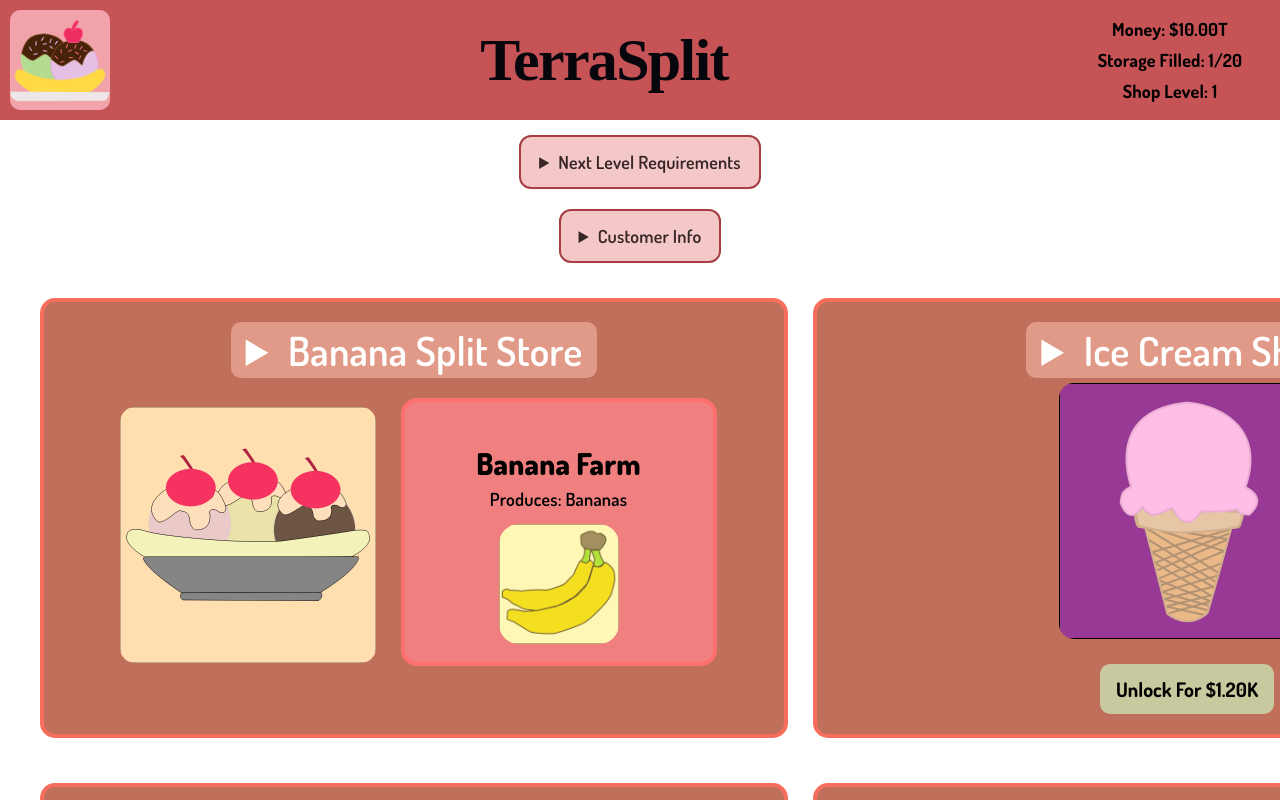
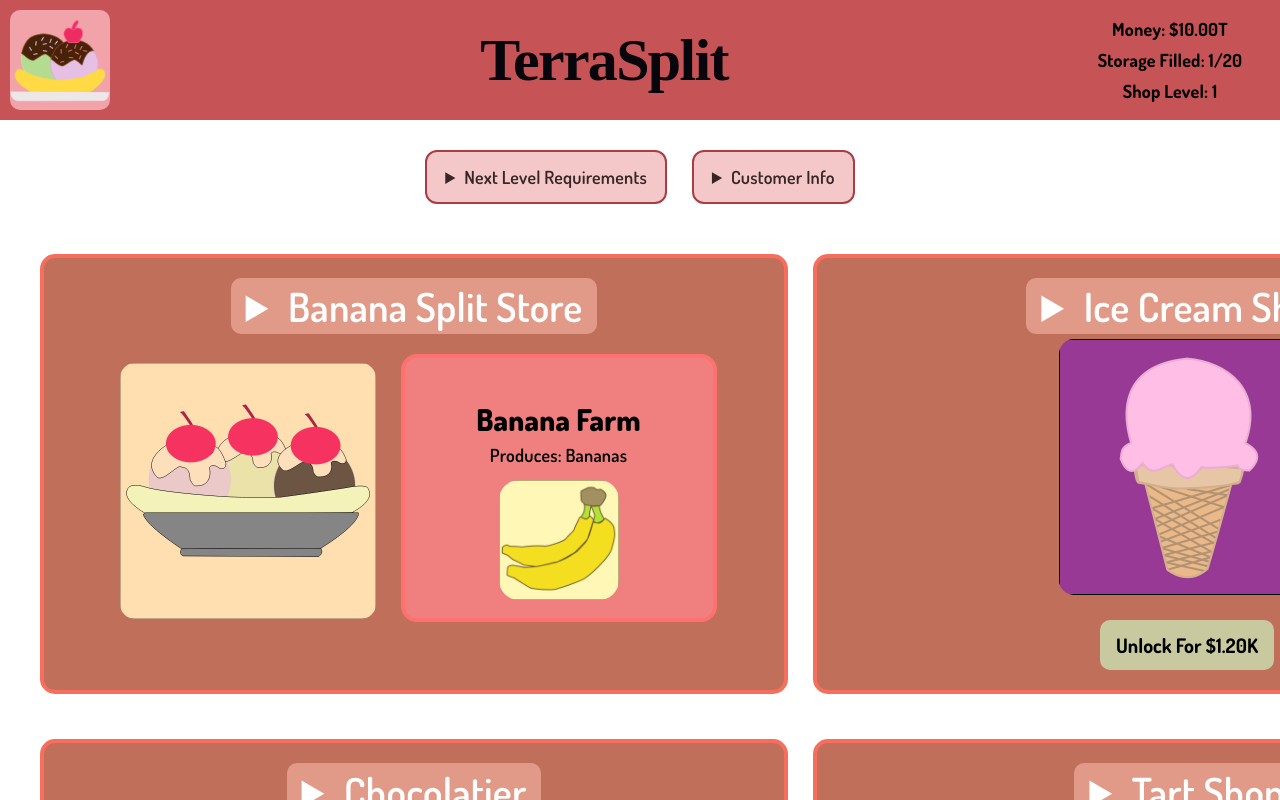
Before and after one commit to Scripting-Java/TerraSplit, a React (Vite) app: page / in a window 1280 px wide. Shown: the top 800 px of the page. Built offline with nearby package versions, Linux system fonts and the light colour scheme; a web font is replaced by a local one.

Commit message:
Horizontal panels

```diff
--- a/src/App.css
+++ b/src/App.css
@@ -50,6 +50,7 @@
   font-weight: 550;
   margin-bottom: 5px;
   margin-top:15px;
+  cursor: pointer;
 }
 
 .reqs p{
@@ -76,3 +77,12 @@ html, body, #root {
   gap:25px;
   padding:20px 40px;
 }
+
+.infoPanels{
+  display:flex;
+  justify-content: center;
+  align-items: center;
+  gap:25px;
+  margin: 15px auto;
+
+}
--- a/src/App.tsx
+++ b/src/App.tsx
@@ -175,6 +175,7 @@ function App() {
         </div>
       </header>
 
+      <div className='infoPanels'>
       {next ? (
         <div>
           <details className='reqs'>
@@ -192,6 +193,7 @@ function App() {
         <p>Customers Arriving In: {countdown} seconds</p>
         <p>Customers Served Last Cycle: {lastWave}</p>
       </details>
+      </div>
 
       <div className='busGrid'>
         {shops.map(shop => (
```
